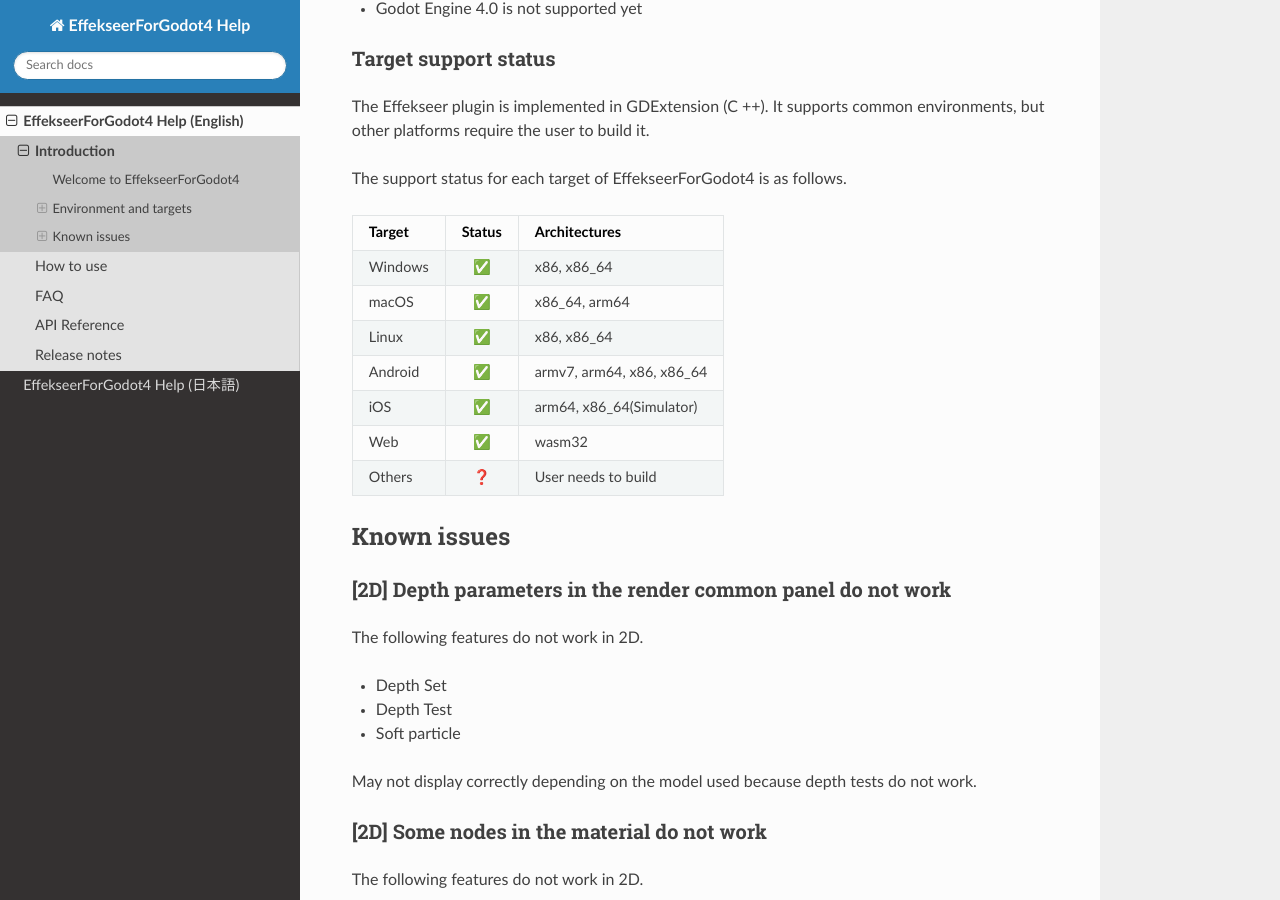
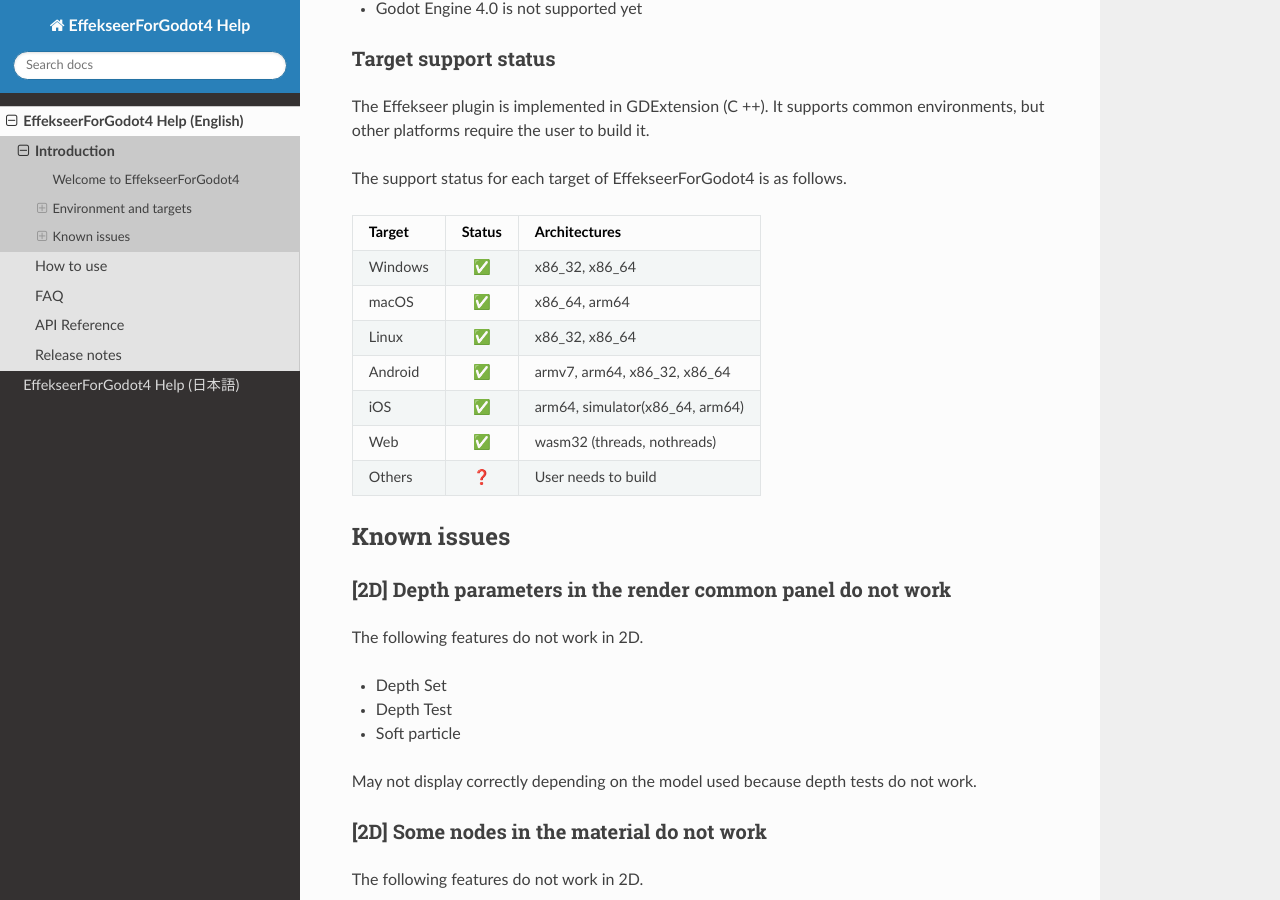
Before and after one commit to effekseer/EffekseerForGodot4, a Sphinx documentation site: the page built from Docs/source/en/introduction.md, in a window 1280 px wide and 900 px high, scrolled down 701 px. Built offline with Sphinx 7.4.7 and the Read the Docs theme 2.0.0, drawn with Linux system fonts in a browser that asks for light colours.

Commit message:
Update docs

```diff
--- a/Docs/source/en/introduction.md
+++ b/Docs/source/en/introduction.md
@@ -21,12 +21,12 @@
 
 | Target | Status | Architectures |
 |-----------|:-------:|---------------|
-| Windows   | ✅ | x86, x86_64 |
+| Windows   | ✅ | x86_32, x86_64 |
 | macOS     | ✅ | x86_64, arm64 |
-| Linux     | ✅ | x86, x86_64 |
-| Android   | ✅ | armv7, arm64, x86, x86_64 |
-| iOS       | ✅ | arm64, x86_64(Simulator) |
-| Web       | ✅ | wasm32 |
+| Linux     | ✅ | x86_32, x86_64 |
+| Android   | ✅ | armv7, arm64, x86_32, x86_64 |
+| iOS       | ✅ | arm64, simulator(x86_64, arm64) |
+| Web       | ✅ | wasm32 (threads, nothreads) |
 | Others    | ❓ | User needs to build |
 
 
```
Also changed, not shown: Docs/source/en/history.md (+3 -0 lines), Docs/source/ja/history.md (+3 -0 lines), Docs/source/ja/introduction.md (+4 -4 lines).
